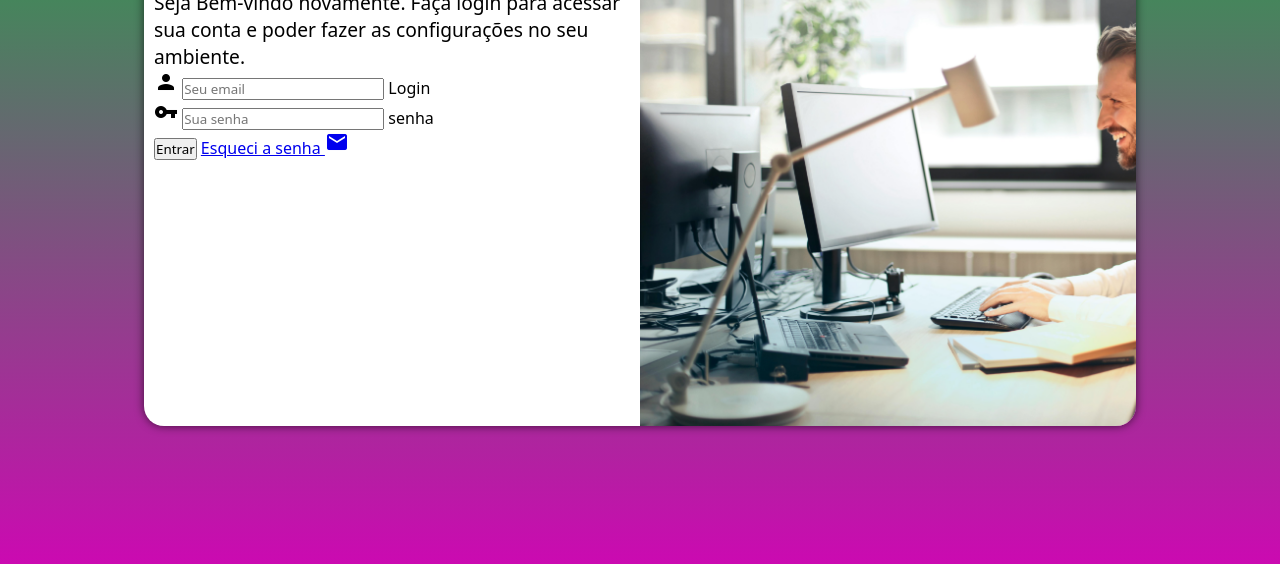
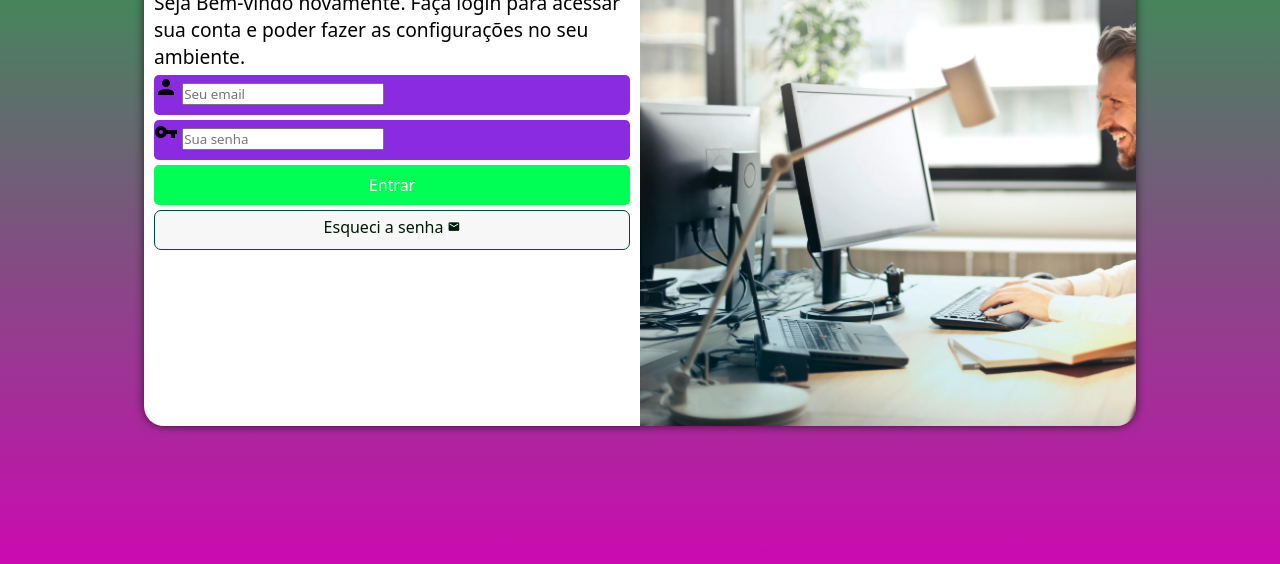
Before and after one commit to MarcioMontrezor/projeto-tela-login, a plain HTML site: page index.html in a window 1280 px wide. Shown: the part 224-788 px from the top of the page. Drawn offline with Linux system fonts and the light colour scheme.

Commit message:
formatação do formulario

```diff
--- a/estilos/style.css
+++ b/estilos/style.css
@@ -53,5 +53,57 @@ div#formulario > h1 {
 }
 
 div#formulario > p {
+    font-size: 0.8em
+}
+
+form > div.campo {
+    display: block;
+    background-color: blueviolet;
+    width: 100%;
+    height: 40px;
+    border-radius: 5px;
+    margin: 5px 0px;
+}
+
+div.campo > label {
+    display: none;
+}
+
+form > input[type=submit] {
+    display: block;
+    font-size: 1em;
+    width: 100%;
+    height: 40px;
+    background-color: rgb(0, 255, 85);
+    color: white;
+    border: none;
+    border-radius: 5px;
+    cursor: pointer;
+}
+
+form > input[type=submit]:hover {
+    background-color: rgb(1, 56, 13);
+}
+
+form > a.botao {
+    display: block;
+    text-align: center;
+    font-size: 1em;
+    width: 100%;
+    height: 40px;
+    background-color: rgb(247, 247, 247);
+    color: rgb(0, 24, 6);
+    padding-top: 5px;
+    margin-top: 5px;
+    border: 1px solid rgb(2, 71, 71);
+    border-radius: 7px;
+    text-decoration: none;
+}
+
+form > a.botao:hover {
+    background-color: aqua;
+}
+
+form > a.botao > i {
     font-size: 0.8em;
 }
--- a/index.html
+++ b/index.html
@@ -29,7 +29,7 @@
                         <label for="isenha">senha</label>
                     </div>
                     <input type="submit" value="Entrar">
-                    <a href="esqueci.html">
+                    <a href="esqueci.html" class="botao">
                         Esqueci a senha <i class="material-icons">mail</i>
                     </a>
                 </form>
```
